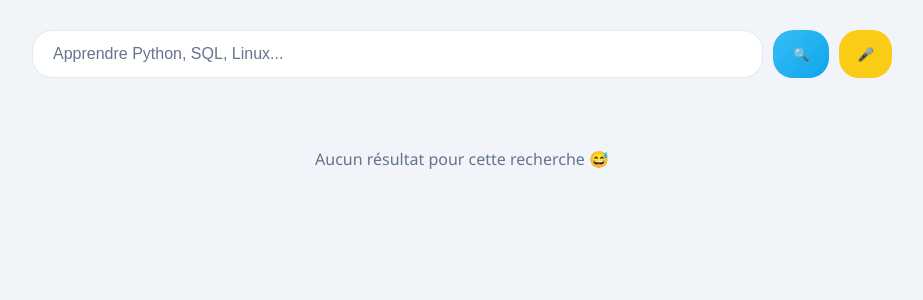
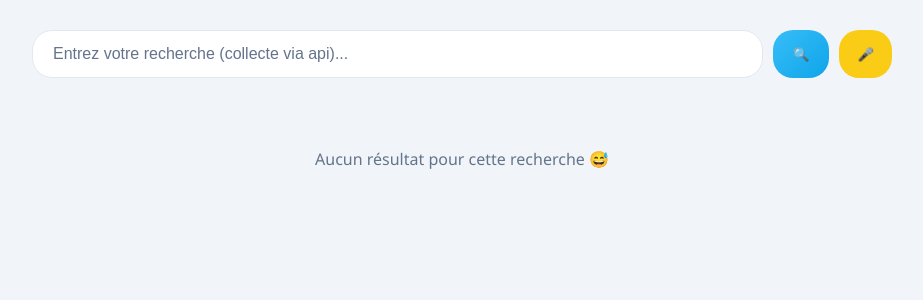
Before and after one commit to georgesmathurinassogomanga-wq/SmartStudy-Finder, a Flask app: template templates/index.html in a window 1280 px wide. Shown: the part 61-361 px from the top of the page, without its empty margins (178-1101 px from the left). Run offline with Flask 3, Linux system fonts and the light colour scheme; the template is opened without the code that fills it, so the values that code supplies are empty.

Commit message:
Update search input placeholder text

```diff
--- a/templates/index.html
+++ b/templates/index.html
@@ -7,7 +7,7 @@
             <input
                 type="text"
                 name="q"
-                placeholder="Apprendre Python, SQL, Linux..."
+                placeholder="Entrez votre recherche (collecte via api)..."
                 value="{{ query if query else '' }}"
                 id="search-input"
             >
```
